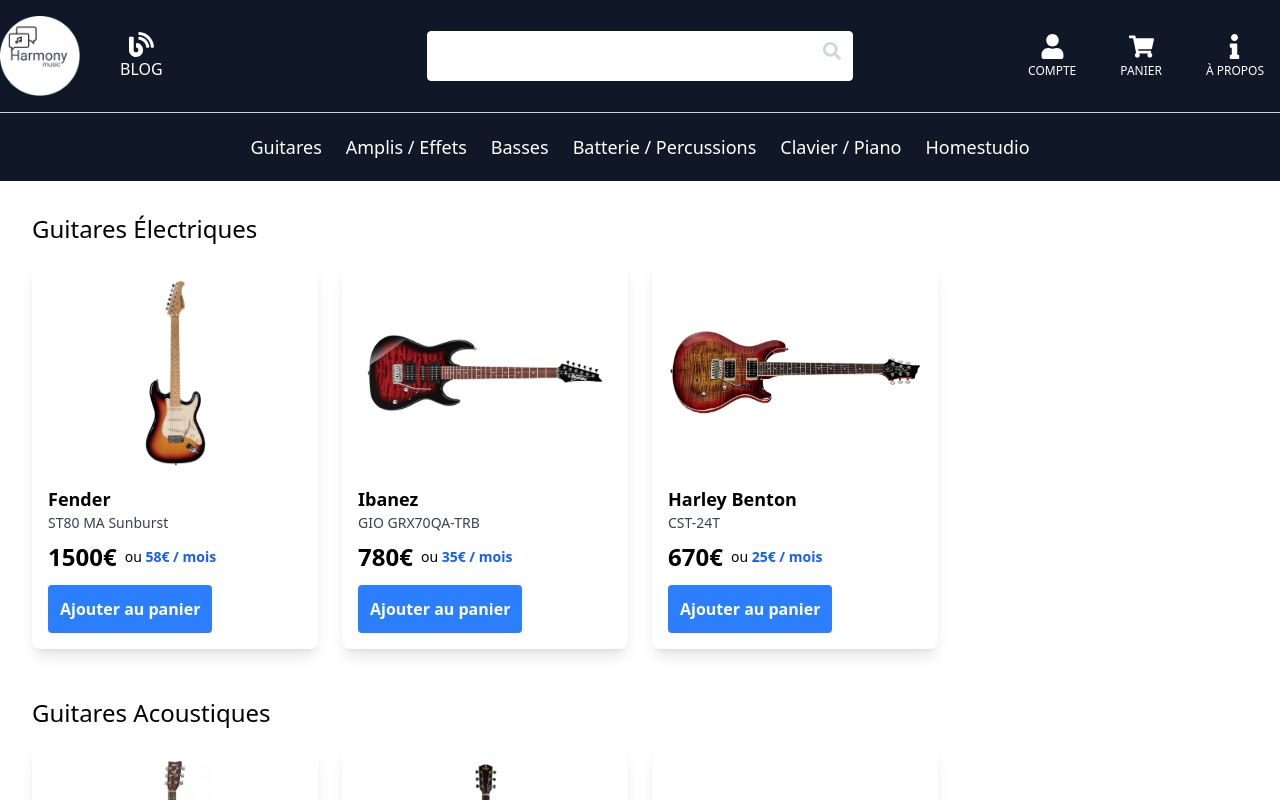
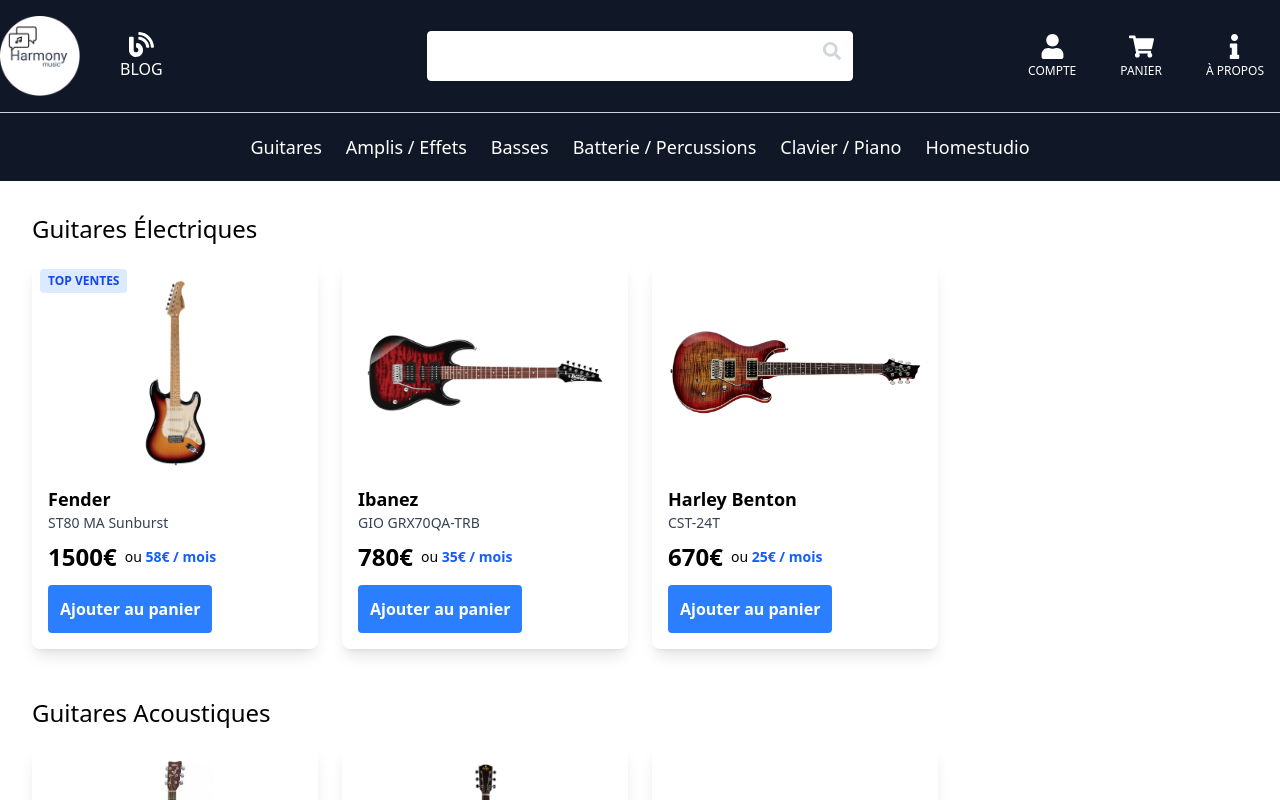
Before and after one commit to Slim-coder20/harmony, a React (Vite) app in the folder harmony-app/: page /guitare in a window 1280 px wide. Built offline with nearby package versions, Linux system fonts and the light colour scheme.

Commit message:
ajout du badge TopVente dans l'iteration du tableau

```diff
--- a/harmony-app/src/pages/articles/Guitare.jsx
+++ b/harmony-app/src/pages/articles/Guitare.jsx
@@ -21,7 +21,7 @@ export default function Guitare() {
             <h2 className="text-2xl mb-4">{labelByCategory[cat]}</h2>
             <div className="grid grid-cols-2 md:grid-cols-3 xl:grid-cols-4 gap-6">
               {items.map((item) => (
-                <ProductCard item={item} />
+                <ProductCard item={item} topVente={item.badge === "TOP VENTES"} />
               ))}
             </div>
           </div>
```
